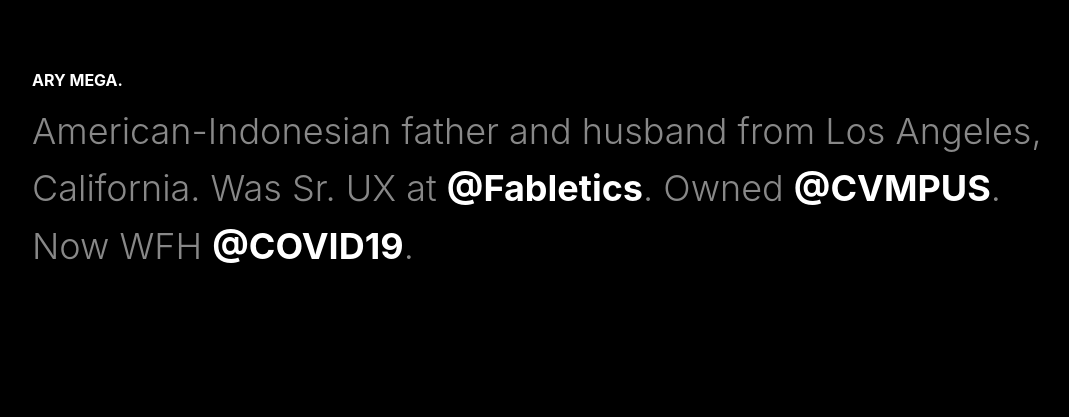
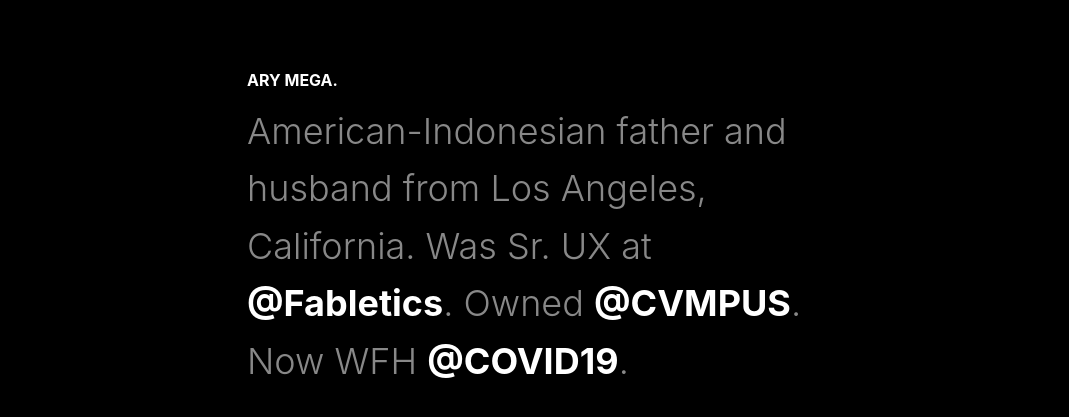
Before and after one commit to aryxmega/ary-mega, a Jekyll site: the page built from index.html, in a window 1280 px wide. Shown: the top 417 px of the page, without its empty margins (98-1167 px from the left). Built offline with Jekyll 4.4.1, drawn with Linux system fonts in a browser that asks for light colours; some web fonts are replaced.

Commit message:
Update index.html

```diff
--- a/index.html
+++ b/index.html
@@ -2,7 +2,7 @@
 layout: default
 ---
 
-<div class="container-full">
+<div class="container">
   <article class="page">
 
     <div class="page__content" data-aos="fade-up" data-aos-easing="ease-out-quad" data-aos-delay="100" data-aos-duration="700">
```
